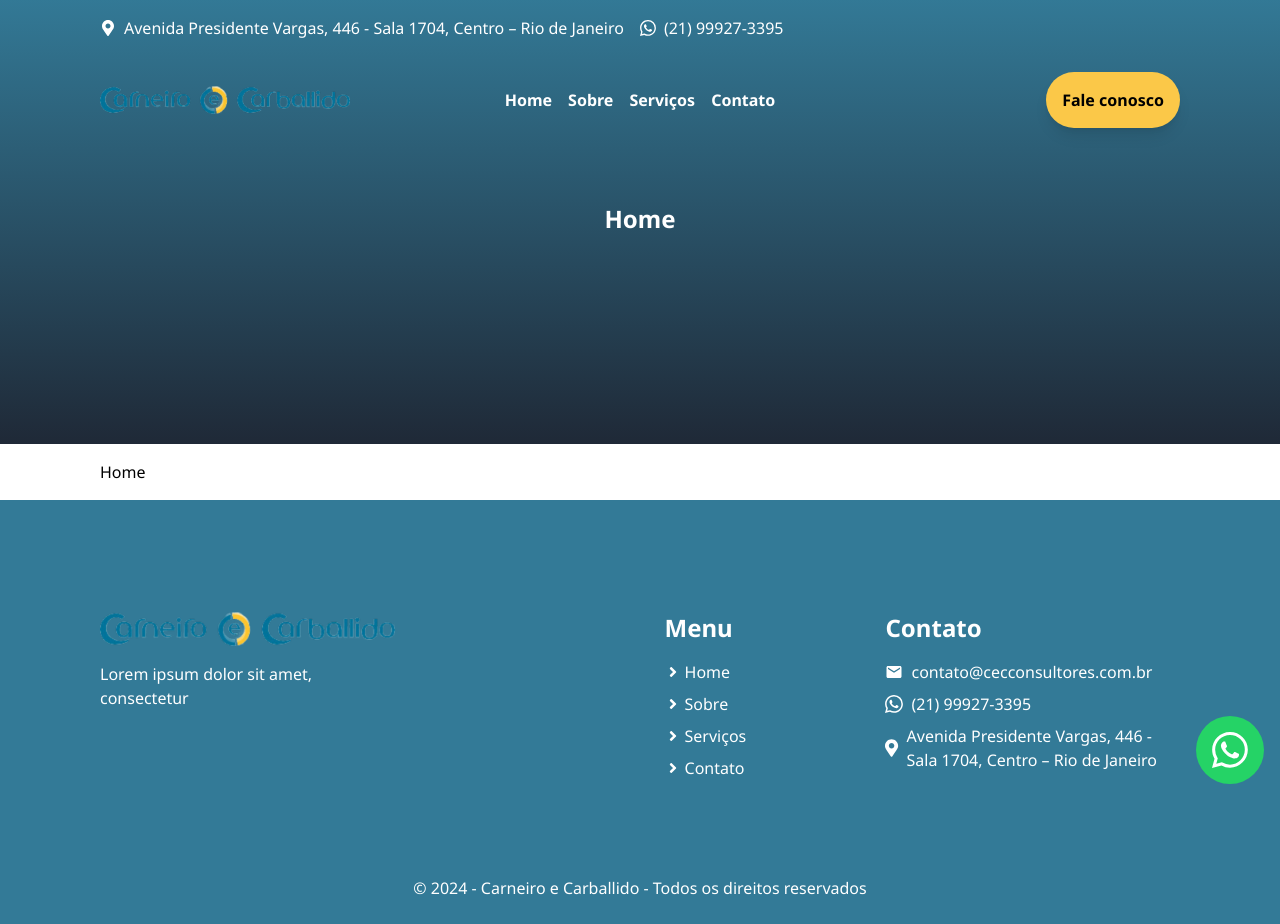
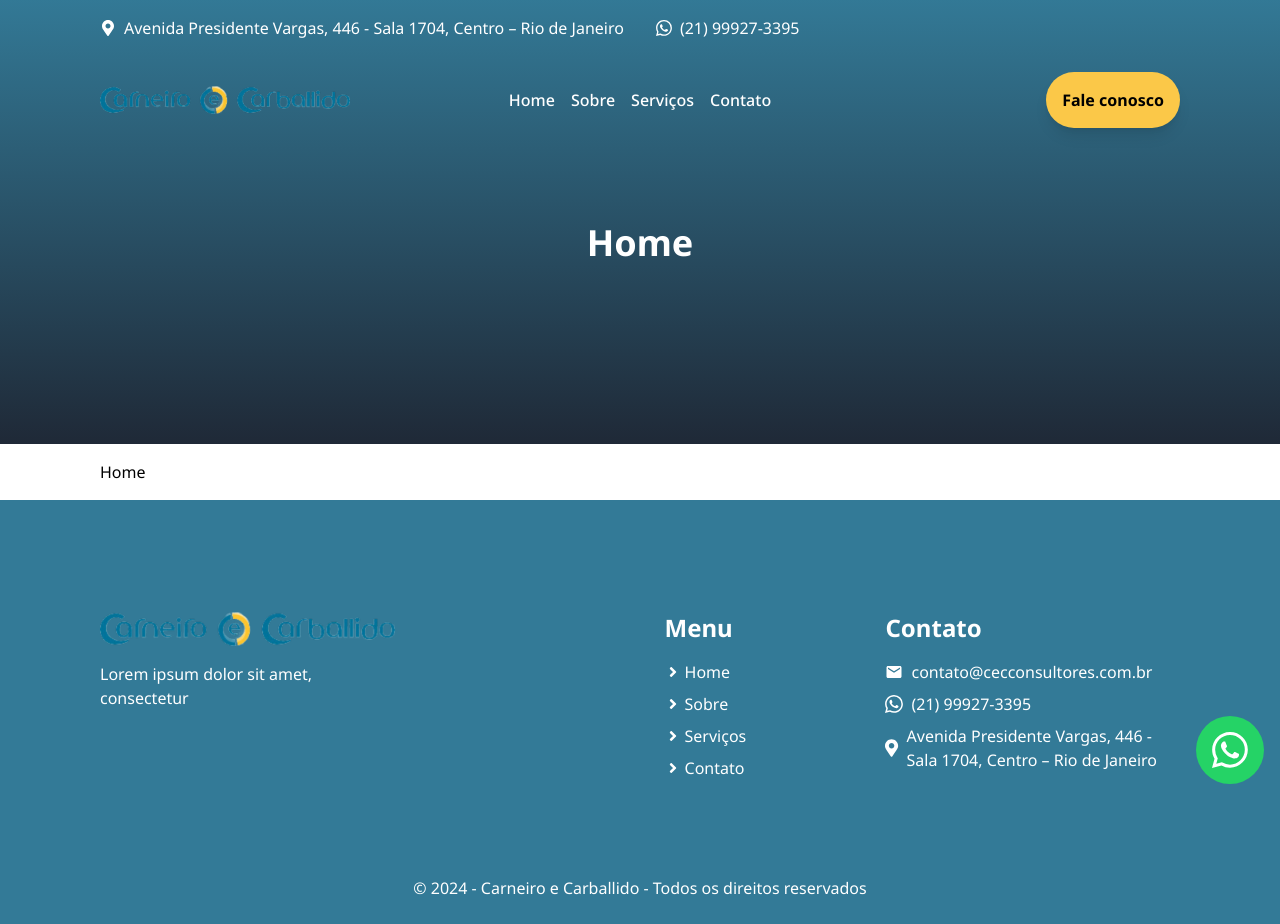
Before and after one commit to lucassdantas/Carneiro-e-Carballido, a React (Vite) app: page / in a window 1280 px wide. Built offline with nearby package versions, Linux system fonts and the light colour scheme.

Commit message:
fix header fonts and spaces

```diff
--- a/src/components/Header/SuperHeader.tsx
+++ b/src/components/Header/SuperHeader.tsx
@@ -7,12 +7,12 @@ export const SuperHeader = () => {
   return (
     <div>
       <ScreenWidthLimiter>
-        <div className="flex items-center gap-4">
-          <div className='flex items-center gap-2'>
-            <FaMapMarkerAlt/> <a href={address.url} target='_blank'>{address.value}</a>
+        <div className="flex items-center gap-8">
+          <div >
+            <a href={address.url}  target='_blank' className='flex items-center gap-2'> <FaMapMarkerAlt/> {address.value}</a>
           </div>
-          <div className='flex items-center gap-2'>
-            <BsWhatsapp/> <a href={whatsApp.url} target='_blank'>{whatsApp.value}</a>
+          <div>
+            <a href={whatsApp.url} target='_blank' className='flex items-center gap-2'> <BsWhatsapp/> {whatsApp.value}</a>
           </div>
         </div>
         <div className="flex items-center"></div>
--- a/src/components/Header/index.tsx
+++ b/src/components/Header/index.tsx
@@ -17,7 +17,7 @@ export const Header = () => {
         </div>
 
         <div className='flex flex-col justify-center w-4/6'>
-          <ul className='flex gap-4 items-center font-bold justify-center text-white'>
+          <ul className='flex gap-4 items-center font-medium justify-center text-white'>
             {pages.map((page:PageType) => { if(page.showOnHeader) return <Link to={page.url} key={page.url}><li>{page.title}</li></Link>})}
           </ul>
         </div>
--- a/src/components/Template/index.tsx
+++ b/src/components/Template/index.tsx
@@ -13,8 +13,8 @@ export const Template = ({children, pageTitle}:TemplateProps) => {
     <>
       <Header/>
       <main>
-        <section className='w-full bg-gray-800 text-center flex flex-col items-center justify-center text-bold text-white lg:min-h-[450px] bg-gradient-to-b from-blue-carneiro-e-carballido '>
-          <span className='text-2xl font-bold'>{pageTitle}</span>
+        <section className='w-full bg-gray-800 text-center pt-12 flex flex-col items-center justify-center text-bold text-white lg:min-h-[450px] bg-gradient-to-b from-blue-carneiro-e-carballido '>
+          <span className='text-4xl font-bold'>{pageTitle}</span>
         </section>
         <ScreenWidthLimiter>
           {children}
```
